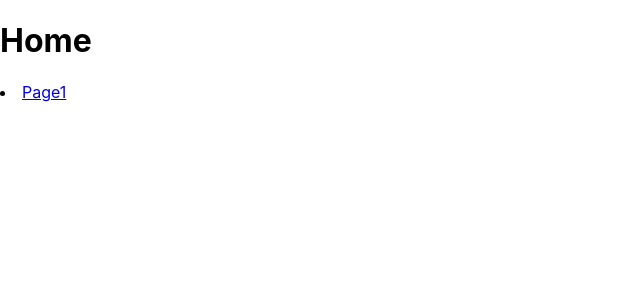
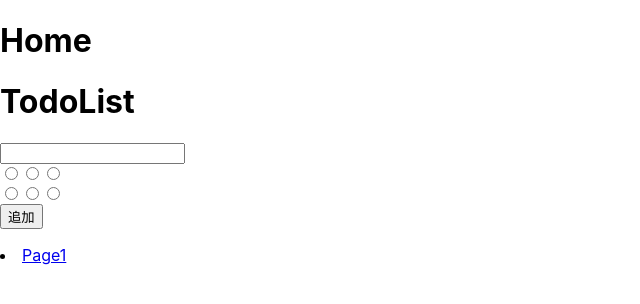
Before and after one commit to powaaaaa/penguin-hack-f, a React (Create React App) app: page / in a window 1280 px wide. Shown: the top 304 px of the page, without its empty margins (0-640 px from the left). Built offline with nearby package versions, Linux system fonts and the light colour scheme.

Commit message:
ラジオボタンを追加(調整中)

```diff
--- a/src/Components/Home.jsx
+++ b/src/Components/Home.jsx
@@ -1,10 +1,13 @@
 import React from 'react';
 import { Link } from 'react-router-dom';
+
+import TodoList from './TodoList';
 
 const Home = () => {
     return (
         <div>
             <h1>Home</h1>
+            <TodoList />
             <li><Link to="/page1">Page1</Link></li>
         </div>
     );
--- a/src/Components/Todo.jsx
+++ b/src/Components/Todo.jsx
@@ -1,8 +1,19 @@
-const Todo = ({content}) => {
+import { React } from 'react';
+
+const Todo = (props, {index, todos, setTodos}) => {
+    const handleTodoDelete = () => {
+        const newTodos = [...todos]
+        newTodos.splice(index,1)
+        setTodos(newTodos)
+    }
+
     return (
         <div>
-            <p>{content}</p>
-            <button>完了</button>
+            <p>{props.content}</p>
+            <p>{props.tagDiff}</p>
+            <p>{props.tagWill}</p>
+            <p>{props.tagKind}</p>
+            <button onClick={handleTodoDelete}>完了</button>
         </div>
     )
 }
--- a/src/Components/TodoList.jsx
+++ b/src/Components/TodoList.jsx
@@ -1,9 +1,15 @@
-import { useEffect, useState } from "react";
+import { React, useState, useEffect } from 'react';
 import Todo from "./Todo";
 
 const TodoList = () => {
     const data = localStorage.getItem("todos") ? JSON.parse(localStorage.getItem("todos")) : []
     const [inputText, setInputText] = useState("")
+    const tagDiff = []
+    const tagWill = ["ある！", "そこそこ", "ない…"]
+    const tagKind = ["せいかつ", "イベント", "アイデア"]
+    const [inputTagDiff, setInputTagDiff] = useState()
+    const [inputTagWill, setInputTagWill] = useState()
+    const [inputTagKind, setInputTagKind] = useState()
     const [todos, setTodos] = useState(data)
 
     useEffect(() => {
@@ -14,28 +20,46 @@ const TodoList = () => {
 
     const handleAddTodo = () => {
         if(inputText === ""){
-            alert("から文字は追加出来ません")
+            alert("空文字は追加出来ません")
         }else{
             setTodos([
                 ...todos,
                 {
-                    content: inputText
+                    content: inputText,
+                    tagDiff: inputTagDiff,
+                    tagWill: inputTagWill,
+                    tagKind: inputTagKind
                 }
             ])
         }
         setInputText("")
+        setInputTagDiff("")
+        setInputTagWill("")
+        setInputTagKind("")
     }
     return(
         <div>
             <h1>TodoList</h1>
             <input type="text" value={inputText} onChange={(e) => {setInputText(e.target.value)}}/>
+            <div>{
+                tagDiff.map((tagDiff, index) =>
+                    <input key={index} type="radio" name="難易度" value={tagDiff} onChange={(e) => {setInputTagDiff(e.target.value)}} />)
+                }</div>
+            <div>{
+                tagWill.map((tagWill, index) =>
+                    <input key={index} type="radio" name="やる気" value={tagWill} onChange={(e) => {setInputTagWill(e.target.value)}} />)
+                }</div>
+            <div>{
+                tagKind.map((tagKind, index) =>
+                    <input key={index} type="radio" name="種類" value={tagKind} onChange={(e) => {setInputTagKind(e.target.value)}} />)
+                }</div>
             <button onClick={handleAddTodo}>追加</button>
             <ul style={{listStyle: "none"}}>
                 {
                     todos.map((item, index) => {
                         return (
                             <li key={index}>
-                                <Todo content={item.content}/>
+                                <Todo content={item.content} tagDiff={item.tagDiff} tagWill={item.tagWill} tagKind={item.tagKind}/>
                             </li>
                         )
                     })
```
